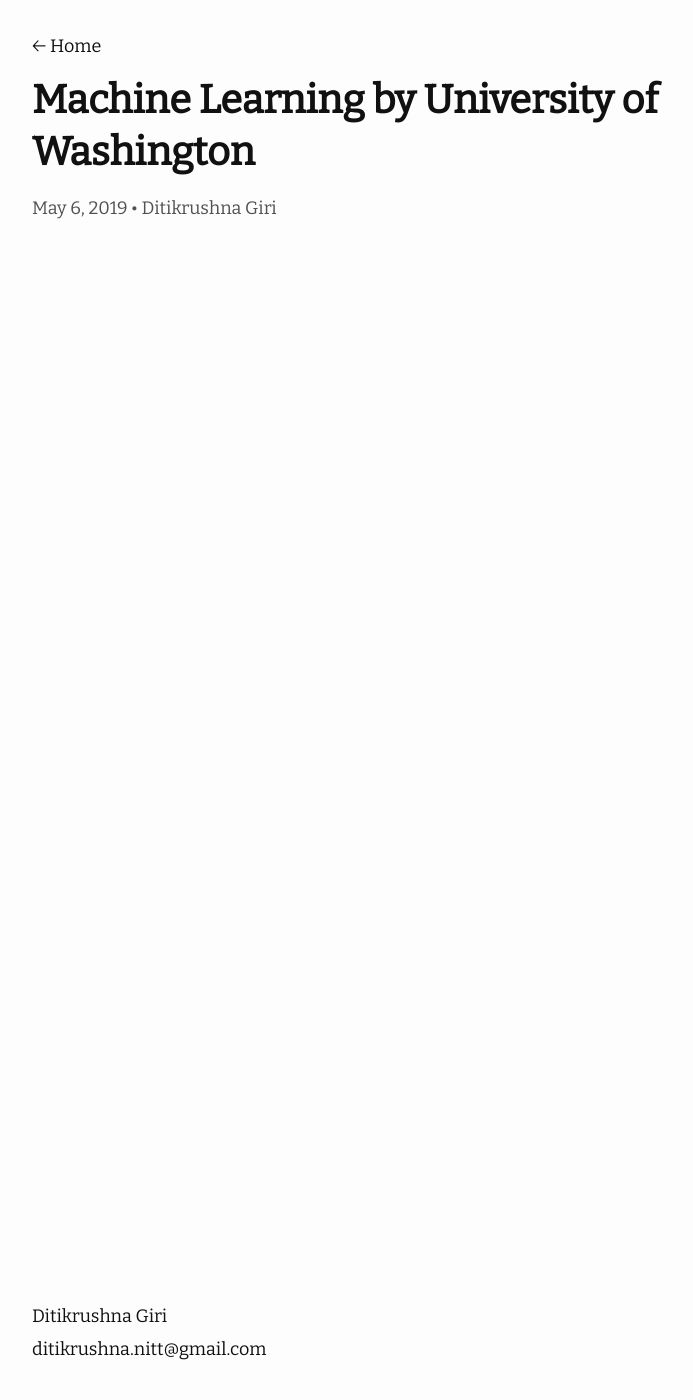
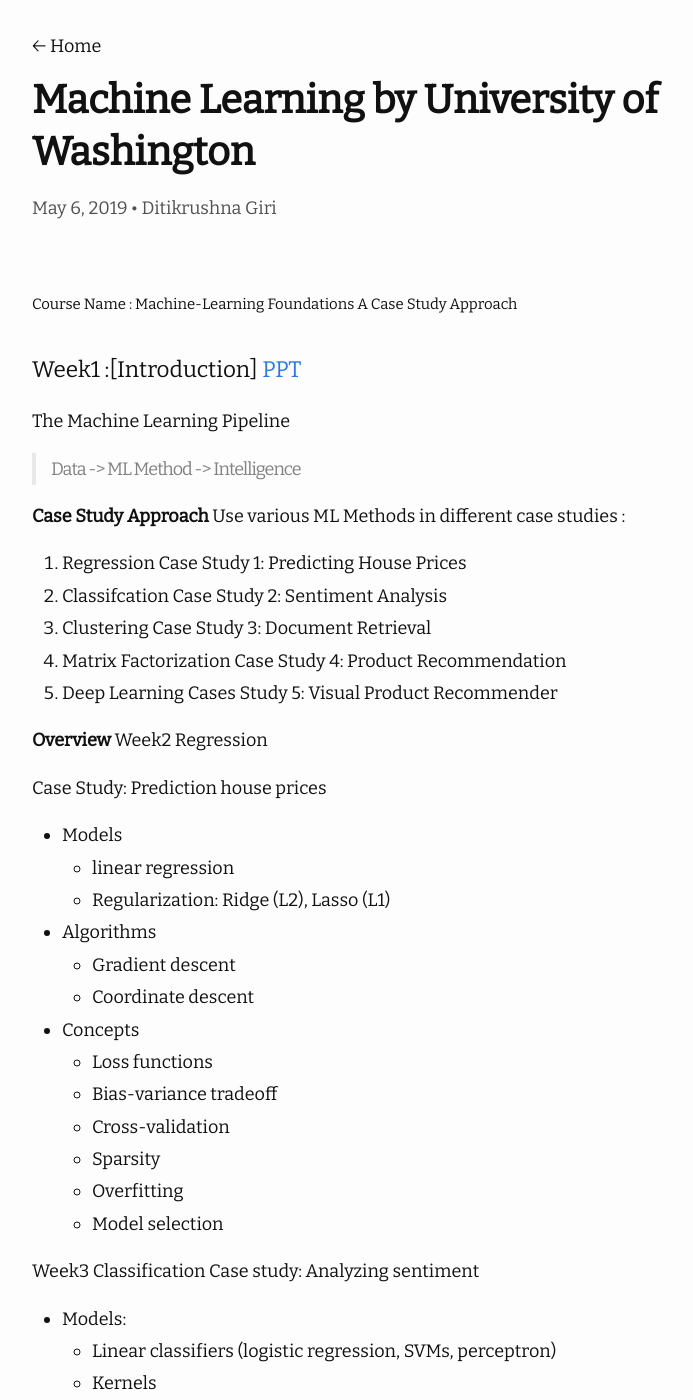
Before and after one commit to ditikrushna/eNotes, a Jekyll site: the page built from _posts/2019-05-06-Machine Learning by University of Washington.md, in a window 1280 px wide and 1400 px high. Shown: the whole window, without its empty margins (238-931 px from the left). Built offline with Jekyll 4.4.1, drawn with Linux system fonts in a browser that asks for light colours; nearby versions of some CDN libraries; some of the changed text lies outside the part shown.

Commit message:
Update 2019-05-06-Machine Learning by University of Washington.md

```diff
--- a/_posts/2019-05-06-Machine Learning by University of Washington.md
+++ b/_posts/2019-05-06-Machine Learning by University of Washington.md
@@ -6,9 +6,93 @@ author: "Ditikrushna Giri"
 ---
 
 
+##### Course Name : Machine-Learning Foundations A Case Study Approach
 
+#### Week1 :[Introduction] [PPT](https://d396qusza40orc.cloudfront.net/phoenixassets/ml-foundations/intro.pdf)
 
+The Machine Learning Pipeline
 
+> Data -> ML Method -> Intelligence
 
-[3]: https://d396qusza40orc.cloudfront.net/phoenixassets/ml-foundations/regression-intro-annotated.pdf
-[4]:https://d396qusza40orc.cloudfront.net/phoenixassets/ml-foundations/regression-intro-annotated.pdf
+**Case Study Approach**
+Use various ML Methods in different case studies :
+1. Regression Case Study 1: Predicting House Prices
+2. Classifcation Case Study 2: Sentiment Analysis
+3. Clustering Case Study 3: Document Retrieval
+4. Matrix Factorization Case Study 4: Product Recommendation
+5. Deep Learning Cases Study 5: Visual Product Recommender
+
+**Overview**
+Week2 Regression
+
+Case Study: Prediction house prices
+ - Models
+	 - linear regression
+	 - Regularization: Ridge (L2), Lasso (L1)
+- Algorithms
+    - Gradient descent
+   -  Coordinate descent
+- Concepts
+    - Loss functions
+    - Bias-variance tradeoff
+    - Cross-validation
+    - Sparsity
+    - Overfitting
+    - Model selection
+
+Week3 Classification
+Case study: Analyzing sentiment
+
+ - Models:
+	- Linear classifiers (logistic regression, SVMs, perceptron)
+    - Kernels
+    - Decision trees
+- Algorithms
+    - Stochastic gradient descent
+    - Boosting
+- Concepts
+    - Decision boundaries
+    - MLE ensemble methods
+    - Random forests
+    - CART
+    - Online learning
+
+Week 4 Clustering & Retrival
+Case study: Finding documents
+
+ - Models
+    - Nearest neighbors
+    - Clustering, mixtures of Gaussians
+    - Latent Dirichlet allocation (LDA)
+- Algorithms
+    - KD-trees, locality-sensitive hashing (LSH)
+    - K-means
+    - Expectation-maximization (EM)
+- Concepts
+   - Distance metrics
+    - Approximation algorithms
+    - Hashing
+    - Sampling algorithms
+    - Scaling up with map-reduce
+
+Week 5 Matrix Factorization & Dimensionality Reduction
+
+Case study: Recommending Products
+
+ - Models:
+    - Collaborative filtering
+    - Matrix factorization
+    - PCA
+- Algorithms
+    - Coordinate descent
+    - Eigen decomposition
+    - SVD Algorithms
+- Concepts
+    - Matrix completion
+    - Eigenvalues
+    - Random projections
+    - Cold-start problem
+    - Diversity
+    - Scaling up
+
+Week 6 Capstone: An intelligent application using deep learning
```
